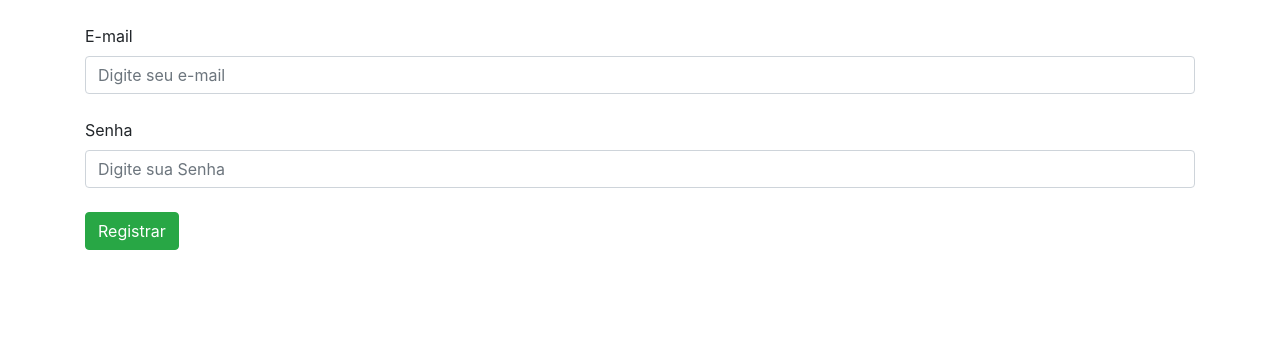
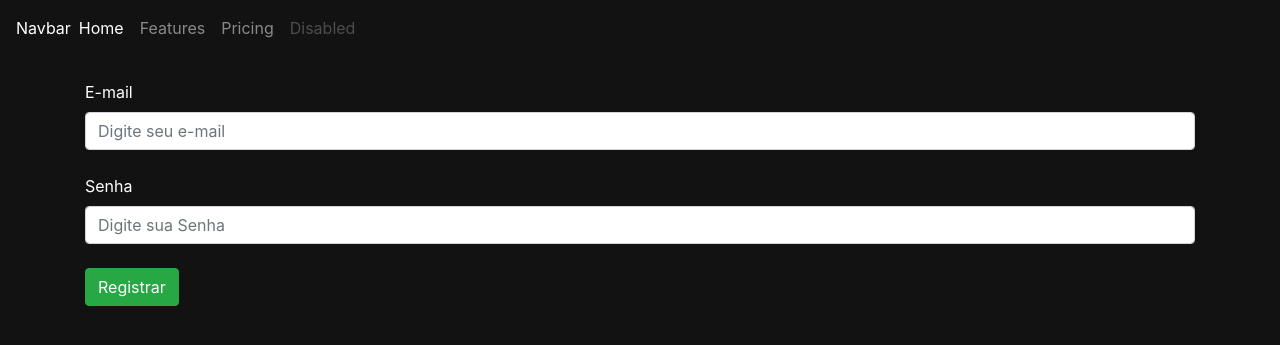
Before and after one commit to gabrieljsbezerra/SistemaGestaoILPIs, a Django app: page /auth/cadastrar_usuario/ in a window 1280 px wide. Shown: the top 345 px of the page. Run offline with Django 5.2, Linux system fonts and the light colour scheme.

Commit message:
Configuracao dos statics + inicio de personalizacao com CSS

```diff
--- a/sistema_ilpis/settings.py
+++ b/sistema_ilpis/settings.py
@@ -112,6 +112,11 @@ USE_TZ = True
 # https://docs.djangoproject.com/en/5.2/howto/static-files/
 
 STATIC_URL = "static/"
+STATICFILES_DIRS = (os.path.join(BASE_DIR, 'templates/static'),)
+STATIC_ROOT = os.path.join('static')
+
+MEDIA_ROOT = os.path.join(BASE_DIR, 'media')
+MEDIA_URL = '/media/'
 
 # Default primary key field type
 # https://docs.djangoproject.com/en/5.2/ref/settings/#default-auto-field
--- a/templates/base.html
+++ b/templates/base.html
@@ -1,19 +1,40 @@
+{% load static %}
 <!doctype html>
 <html lang="pt-BR">
   <head>
 
     <meta charset="utf-8">
     <meta name="viewport" content="width=device-width, initial-scale=1, shrink-to-fit=no">
-
     <link rel="stylesheet" href="https://cdn.jsdelivr.net/npm/bootstrap@4.4.1/dist/css/bootstrap.min.css" integrity="sha384-Vkoo8x4CGsO3+Hhxv8T/Q5PaXtkKtu6ug5TOeNV6gBiFeWPGFN9MuhOf23Q9Ifjh" crossorigin="anonymous">
-
+    <link rel="stylesheet" href="{% static 'usuarios/css/css.css' %}">
     {% block 'head' %}
 
     {% endblock %}
     <title>{% block 'title' %}{% endblock %}</title>
   </head>
-  <body>
-
+  <body class="fundo">
+    <nav class="navbar navbar-expand-lg navbar-dark bg-nav>
+      <a class="navbar-brand" href="#">Navbar</a>
+      <button class="navbar-toggler" type="button" data-toggle="collapse" data-target="#navbarNav" aria-controls="navbarNav" aria-expanded="false" aria-label="Toggle navigation">
+        <span class="navbar-toggler-icon"></span>
+      </button>
+      <div class="collapse navbar-collapse" id="navbarNav">
+        <ul class="navbar-nav">
+          <li class="nav-item active">
+            <a class="nav-link" href="#">Home <span class="sr-only">(current)</span></a>
+          </li>
+          <li class="nav-item">
+            <a class="nav-link" href="#">Features</a>
+          </li>
+          <li class="nav-item">
+            <a class="nav-link" href="#">Pricing</a>
+          </li>
+          <li class="nav-item">
+            <a class="nav-link disabled" href="#">Disabled</a>
+          </li>
+        </ul>
+      </div>
+    </nav>
     {% block 'body' %}
 
     {% endblock %}
--- /dev/null
+++ b/templates/static/usuarios/css/css.css
@@ -0,0 +1,8 @@
+.fundo{
+    background-color: #121212;
+    color: white;
+}
+
+.bg-nav{
+    background-color: #191919;
+}
```
Also changed, not shown: db.sqlite3.
